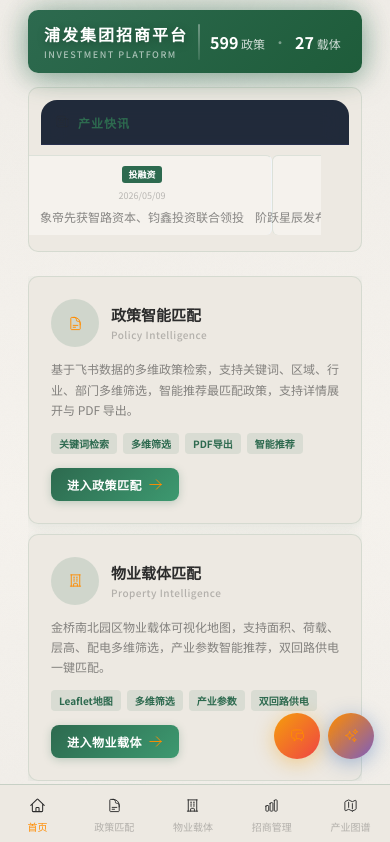
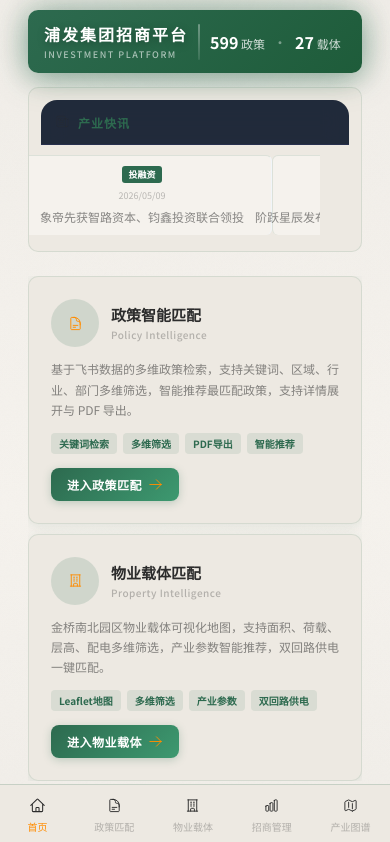
Before and after one commit to elsak667/property-match-tauri, a React (Vite) app: page / in a window 390 px wide. Shown: the top 842 px of the page. Built offline with nearby package versions, Linux system fonts and the light colour scheme.

Commit message:
FAB文字：透明度0.75→0.6，位置右移2px上移0.5px，字号13px，Syne字体

```diff
--- a/src/index.css
+++ b/src/index.css
@@ -1573,24 +1573,49 @@
    Mobile Responsive — 768px and below
    ══════════════════════════════════════════ */
 /* ─── 浮窗助手按钮 ─── */
+.fab-stack {
+  position: fixed;
+  right: 24px;
+  bottom: 80px;
+  z-index: 999;
+  display: flex;
+  flex-direction: column;
+  align-items: center;
+  gap: 9px;
+}
+
+.ai-fab-wrap {
+  display: flex;
+  align-items: center;
+}
+
 .ai-fab {
-  position: fixed;
-  bottom: 80px;
-  right: 24px;
-  z-index: 999;
-  width: 52px;
-  height: 52px;
-  border-radius: 50%;
+  position: relative;
   border: none;
   cursor: pointer;
-  display: flex;
-  align-items: center;
-  justify-content: center;
+  width: 120px;
+  height: 36px;
+  border-radius: 18px;
   transition: all 0.25s cubic-bezier(0.34, 1.56, 0.64, 1);
   font-size: 24px;
 }
-.ai-fab:hover { transform: scale(1.1) translateY(-2px); }
-.ai-fab-icon { color: var(--text-1); font-size: 22px; pointer-events: none; }
+.ai-fab:hover { transform: scale(1.05) translateY(-2px); }
+.ai-fab-icon,
+.ai-fab-icon svg { color: rgba(255, 255, 255, 0.5) !important; font-size: 18px; pointer-events: none; position: absolute; left: 8px; top: 5px; }
+.ai-fab-label {
+  position: absolute;
+  top: calc(50% - 1px);
+  right: 16px;
+  transform: translateY(-50%);
+  font-family: 'Syne', sans-serif;
+  font-size: 13px;
+  font-weight: 500;
+  letter-spacing: 0.5px;
+  color: rgba(255, 255, 255, 0.6);
+  user-select: none;
+  white-space: nowrap;
+  pointer-events: none;
+}
 
 /* AI 助手 — 蓝紫渐变 */
 .ai-fab.ai-fab-ai {
@@ -1709,7 +1734,6 @@
 
 /* 反馈 — 橙色渐变 */
 .ai-fab.ai-fab-feedback {
-  right: 88px;
   background: linear-gradient(135deg, #f59e0b 0%, #ef4444 100%);
   box-shadow: 0 4px 20px rgba(245, 158, 11, 0.4);
 }
@@ -2085,8 +2109,10 @@
   .footer-credit { font-size: 10px !important; }
 
   /* ─── 浮窗助手 移动端 ─── */
-  .ai-fab { bottom: 85px; right: 16px; width: 46px; height: 46px; }
-  .ai-fab.ai-fab-feedback { right: 70px; }
+  .fab-stack { right: 16px; bottom: 85px; }
+  .ai-fab { width: 100px; height: 32px; padding: 0 10px; }
+  .ai-fab-label { font-size: 12px; }
+  .ai-fab-icon { font-size: 16px; }
   .ai-panel { width: calc(100vw - 32px) !important; max-height: 60vh; }
   .ai-panel.ai-panel-ai { right: 16px !important; bottom: 145px !important; }
   .ai-panel.ai-panel-feedback { right: 16px !important; bottom: 145px !important; }
```
